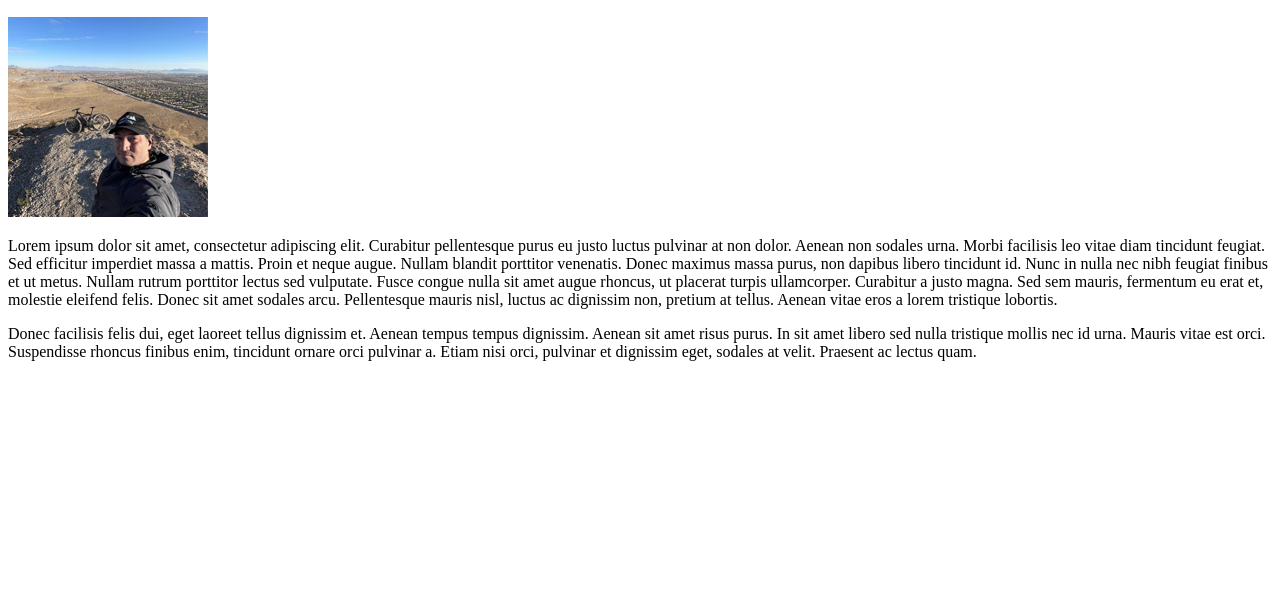
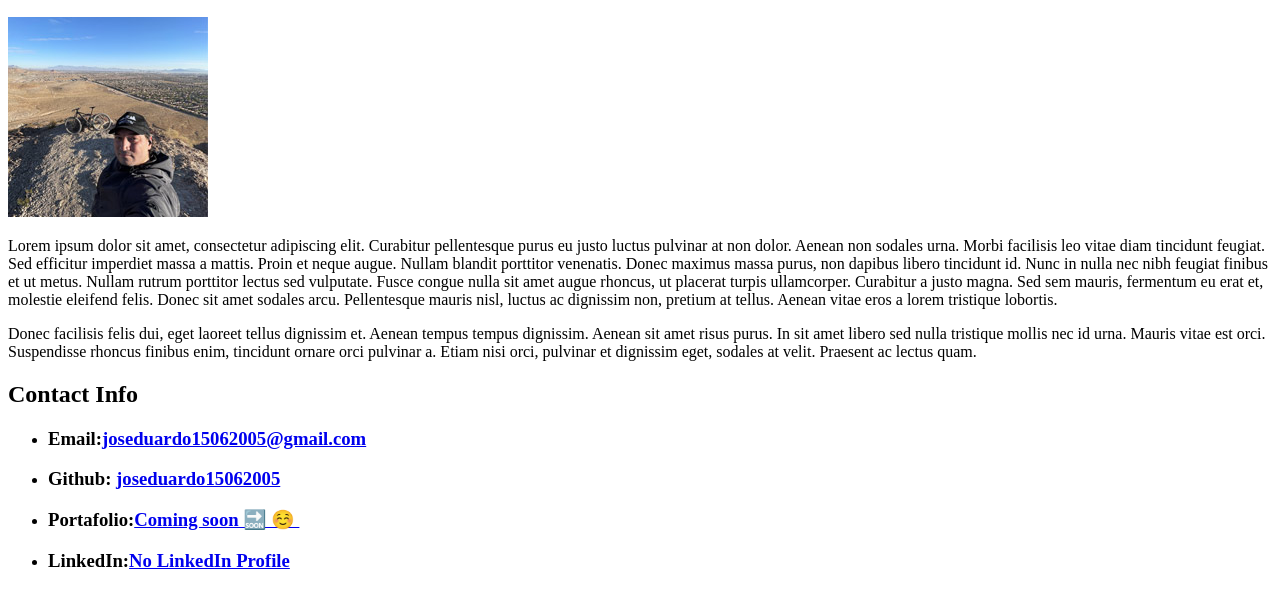
Before and after one commit to joseduardo15062005/02-HTML-Bio, a plain HTML site: page index.html in a window 1280 px wide. Shown: the part 110-718 px from the top of the page. Drawn offline with Linux system fonts and the light colour scheme.

Commit message:
Add  conatct information

```diff
--- a/index.html
+++ b/index.html
@@ -31,6 +31,32 @@
         velit. Praesent ac lectus quam.
     </p>
 
+    <h2>Contact Info</h2>
+
+    <ul>
+        <li>
+            <h3>
+                Email:<a href="mailto:joseduardo15062005@gmail.com">joseduardo15062005@gmail.com</a>
+            </h3>
+        </li>
+        <li>
+            <h3>
+                Github: <a href="https://github.com/joseduardo15062005" target="_blank">joseduardo15062005</a>
+            </h3>
+        </li>
+        <li>
+            <h3>
+                Portafolio:<a href="#">Coming soon 🔜 ☺️ </a>
+            </h3>
+        </li>
+        <li>
+            <h3>
+                LinkedIn:<a href="#">No LinkedIn Profile</a>
+            </h3>
+        </li>
+
+    </ul>
+
 
 </body>
 
```
